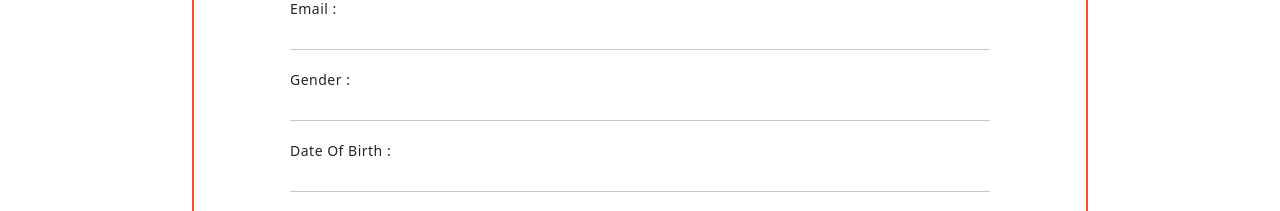
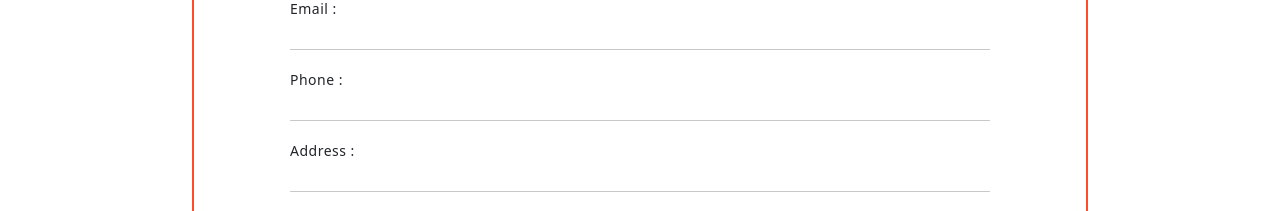
Before and after one commit to ParvathyRaju116/Bus-Management-System, a React (Create React App) app: page /profile in a window 1280 px wide. Shown: the part 534-745 px from the top of the page. Built offline with nearby package versions, Linux system fonts and the light colour scheme.

Commit message:
register api integration

```diff
--- a/src/SERVICES/AllAPI.js
+++ b/src/SERVICES/AllAPI.js
@@ -0,0 +1,9 @@
+import { BASE_URL } from "./Base_Url";
+import { commonApi } from "./CommonAPI";
+
+// register api
+export const registerApi=async(body)=>{
+  return await commonApi('POST',`${BASE_URL}passenger/register/`,body,"")
+}
+
+// login api
--- a/src/SERVICES/Base_Url.js
+++ b/src/SERVICES/Base_Url.js
@@ -1 +1 @@
-BASE_URL="http://127.0.0.1:8000"
+export const BASE_URL="http://127.0.0.1:8000/"
--- a/src/USER/Pages/Auth/Auth.css
+++ b/src/USER/Pages/Auth/Auth.css
@@ -96,7 +96,7 @@ input {
 	overflow: hidden;
 	width: 768px;
 	max-width: 100%;
-	min-height: 480px;
+	min-height: 550px !important;
 }
 
 .form-container {
--- a/src/USER/Pages/Auth/Auth.js
+++ b/src/USER/Pages/Auth/Auth.js
@@ -1,7 +1,13 @@
 import React, { useState } from 'react';
 import './Auth.css';
+import axios from 'axios';
+import { registerApi } from '../../../SERVICES/AllAPI';
+import { useNavigate } from 'react-router-dom';
+
 
 function Auth() {
+
+  const navigate=useNavigate()
   const [isSignUpActive, setIsSignUpActive] = useState(false);
 
   const handleSignUpClick = () => {
@@ -12,22 +18,40 @@ function Auth() {
     setIsSignUpActive(false);
   };
 
+  const [authData, setAuthData] = useState({
+    name: "",
+    phone: "",
+    address: "",
+    email_address: "",
+    username: "",
+    password: ""
+  })
+  console.log(authData);
+
+  const handleRegister = async (e) => {
+    e.preventDefault();
+    const response = await registerApi(authData);
+    if(response.status==200){
+      setAuthData({name:"",phone:"",address:"",email_address:"",username:"",password:""})
+      navigate('/')
+
+    }
+    console.log(response);
+  }
+
   return (
     <div className='auth-Container'>
       <div className={`container ${isSignUpActive ? 'right-panel-active' : ''}`}>
         <div className="form-container sign-up-container">
-          <form action="#">
+          <form action="" onSubmit={handleRegister}>
             <h1>Create Account</h1>
-            <div className="social-container">
-              <a href="#" className="social"><i className="fab fa-facebook-f"></i></a>
-              <a href="#" className="social"><i className="fab fa-google-plus-g"></i></a>
-              <a href="#" className="social"><i className="fab fa-linkedin-in"></i></a>
-            </div>
-            <span>or use your email for registration</span>
-            <input type="text" placeholder="Name" />
-            <input type="email" placeholder="Email" />
-            <input type="password" placeholder="Password" />
-            <button>Sign Up</button>
+            <input type="text" placeholder="Name" value={authData.name} onChange={(e) => setAuthData({ ...authData, name: e.target.value })} required/>
+            <input type="tel" placeholder='Phone' value={authData.phone} onChange={(e) => setAuthData({ ...authData, phone: e.target.value })} required/>
+            <input type="text" placeholder='Address' value={authData.address} onChange={(e) => setAuthData({ ...authData, address: e.target.value })} required/>
+            <input type="email" placeholder="Email" value={authData.email_address} onChange={(e) => setAuthData({ ...authData, email_address: e.target.value })} required/>
+            <input type="text" placeholder='Username' value={authData.username} onChange={(e) => setAuthData({ ...authData, username: e.target.value })} required/>
+            <input type="password" placeholder="Password" value={authData.password} onChange={(e) => setAuthData({ ...authData, password: e.target.value })} required/>
+            <button type='submit'>Sign Up</button>
           </form>
         </div>
         <div className="form-container sign-in-container">
--- a/src/USER/Pages/Profile/Profile.js
+++ b/src/USER/Pages/Profile/Profile.js
@@ -3,6 +3,8 @@ import "./Profile.css";
 import Header from "../../Components/Header/Header";
 import Form from "react-bootstrap/Form";
 import Modal from "react-bootstrap/Modal";
+import { Button } from "react-bootstrap";
+
 
 function Profile() {
   const [fullscreen, setFullscreen] = useState(true);
@@ -25,13 +27,13 @@ function Profile() {
             alt=""
           />
           <div className="text-start ps-5 me-5 pe-5 ms-5">
-            <p className="">Username :  </p>
+            <p className="">Username : </p>
             <hr />
             <p>Email :</p>
             <hr />
-            <p>Gender :</p>
+            <p>Phone :</p>
             <hr />
-            <p>Date Of Birth :</p>
+            <p>Address :</p>
             <hr />
           </div>
           <div className="text-end me-5 pe-5">
@@ -76,56 +78,35 @@ function Profile() {
                           aria-label="Email"
                         />
                       </Form.Group>
-                      {/* Gender */}
-                      <div className="">
+
+                   {/* phone */}
                    <Form.Group
-                          className="w-100 p-2 "
+                        className="w-50 m-2"
                         controlId="exampleForm.ControlInput1"
                       >
-                          <Form.Label>Gender</Form.Label>
-                          <div className="d-flex flex-row">
-                            <Form.Check className="ms-2">
-                              <Form.Check.Label
-                                htmlFor="genderRadios1"
-                                className="ms-2"
-                              >
-                                Male
-                              </Form.Check.Label>
-                              <Form.Check.Input
-                                type="radio"
-                                id="genderRadios1"
-                                name="genderRadios"
+                        <Form.Label>Phone</Form.Label>
+                        <Form.Control
+                          className="form-control d-inline-flex focus-ring focus-ring-danger"
+                          placeholder="Phone"
+                          aria-label="Phone"
                         />
-                            </Form.Check>
-                            <Form.Check className="ms-4">
-                              <Form.Check.Label
-                                htmlFor="Female"
-                                className="ms-2 "
-                              >
-                                Female
-                              </Form.Check.Label>
-                              <Form.Check.Input
-                                type="radio"
-                                id="Female"
-                                name="genderRadios"
-                              />
-                            </Form.Check>
-                          </div>
                          </Form.Group>
-                      </div>
-                      {/* Date of Birth */}
+                          {/* Address */}
                    <Form.Group
-                        className=""
+                        className="w-50 m-2"
                         controlId="exampleForm.ControlInput1"
                       >
-                        <Form.Label>Date of Birth</Form.Label>
+                        <Form.Label>Address</Form.Label>
                         <Form.Control
-                          type="date"
-                          className="form-control  focus-ring focus-ring-danger"
-                          placeholder="Date of Birth"
-                          aria-label="Date of Birth"
+                          className="form-control d-inline-flex focus-ring focus-ring-danger"
+                          placeholder="Address"
+                          aria-label="address"
                         />
                          </Form.Group>
+
+                    <Button>Save</Button>
+
+
                     </Form>
                   </div>
                 </div>
```
Also changed, not shown: public/manifest.json. Lines whose indentation alone changed are shown as unchanged.
